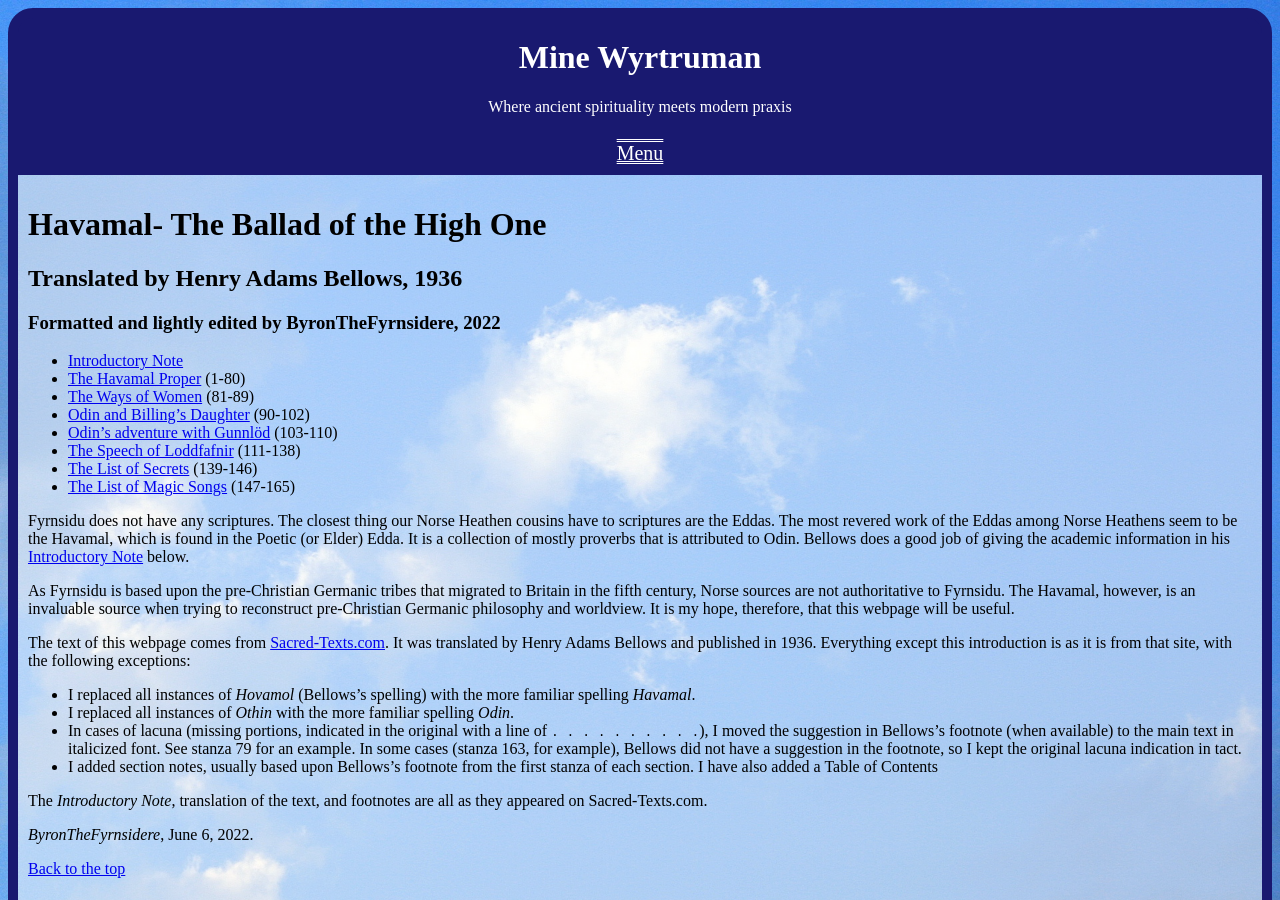
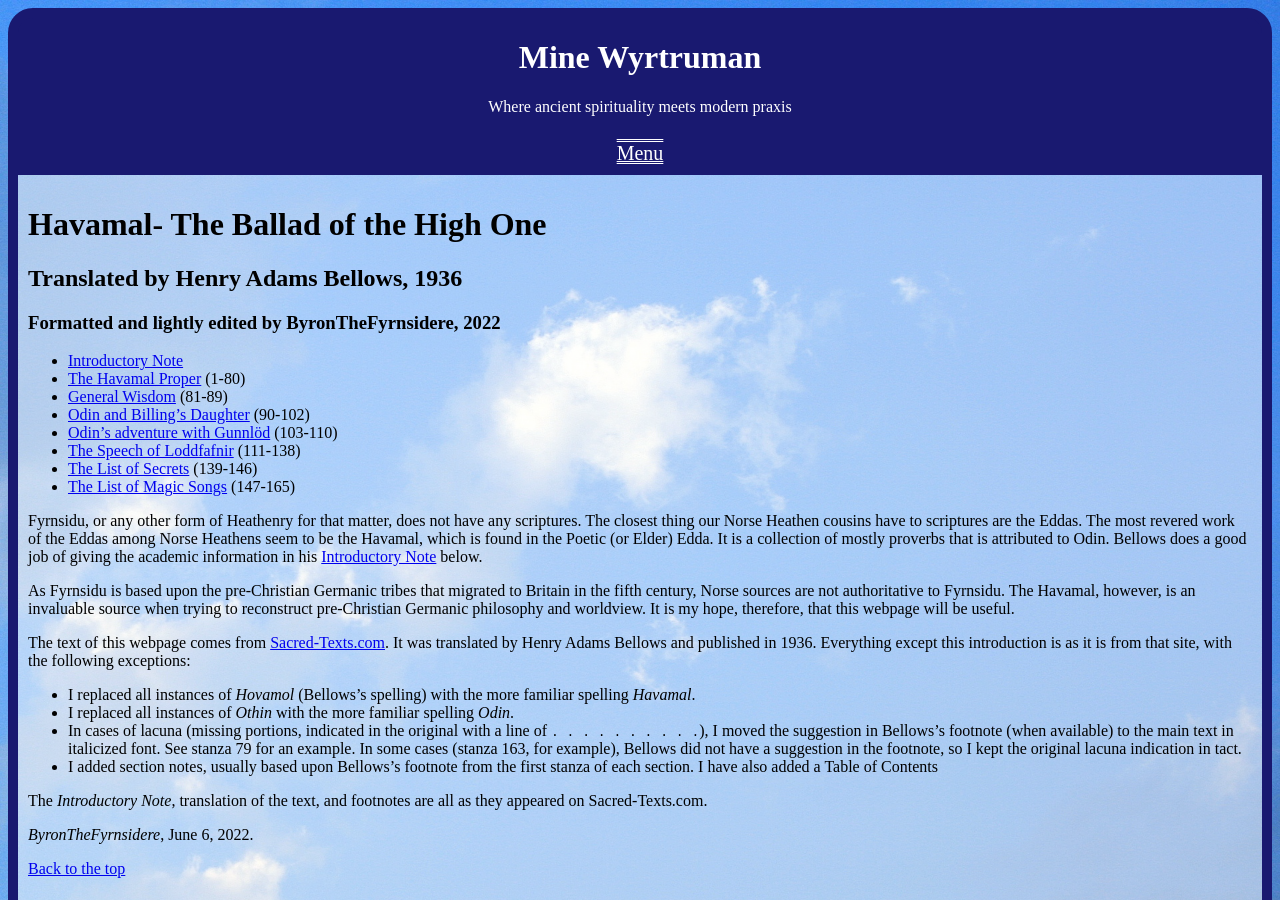
Before and after one commit to byronpendason/byronpendason.github.io, a Jekyll site: the page built from havamal-bellows-st.md, in a window 1280 px wide and 900 px high. Built offline with Jekyll 4.4.1, drawn with Linux system fonts in a browser that asks for light colours; our own code applies the rules of GitHub Pages for plain Markdown files; comment, search, counter and statistics services are not loaded; some of the changed text lies outside the part shown.

Commit message:
Add files via upload

```diff
--- a/havamal-bellows-st.md
+++ b/havamal-bellows-st.md
@@ -13,14 +13,14 @@ permalink: /havamal
 
 - [Introductory Note](#introductory-note)
 - [The Havamal Proper](#the-havamal-proper) (1-80)
-- [The Ways of Women](#the-ways-of-women) (81-89)
+- [General Wisdom](#general-wisdom) (81-89)
 - [Odin and Billing's Daughter](#odin-and-billings-daughter) (90-102)
 - [Odin's adventure with Gunnlöd](#odins-adventure-with-gunnlöd) (103-110)
 - [The Speech of Loddfafnir](#the-speech-of-loddfafnir) (111-138)
 - [The List of Secrets](#the-list-of-secrets) (139-146)
 - [The List of Magic Songs](#the-list-of-magic-songs) (147-165)
 
-Fyrnsidu does not have any scriptures. The closest thing our Norse Heathen cousins have to scriptures are the Eddas. The most revered work of the Eddas among Norse Heathens seem to be the Havamal, which is found in the Poetic (or Elder) Edda. It is a collection of mostly proverbs that is attributed to Odin. Bellows does a good job of giving the academic information in his [Introductory Note](#introductory-note) below.
+Fyrnsidu, or any other form of Heathenry for that matter, does not have any scriptures. The closest thing our Norse Heathen cousins have to scriptures are the Eddas. The most revered work of the Eddas among Norse Heathens seem to be the Havamal, which is found in the Poetic (or Elder) Edda. It is a collection of mostly proverbs that is attributed to Odin. Bellows does a good job of giving the academic information in his [Introductory Note](#introductory-note) below.
 
 As Fyrnsidu is based upon the pre-Christian Germanic tribes that migrated to Britain in the fifth century, Norse sources are not authoritative to Fyrnsidu. The Havamal, however, is an invaluable source when trying to reconstruct pre-Christian Germanic philosophy and worldview. It is my hope, therefore, that this webpage will be useful.
 
@@ -519,7 +519,7 @@ Straight forward he fares in conceit.
 
 [Back to the top](#havamal-the-ballad-of-the-high-one)
 
-## The Ways of Women
+## General Wisdom
 
 **81** Give praise to the day at evening, \| to a woman on her pyre,
 To a weapon which is tried, \| to a maid at wed lock,
```
Also changed, not shown: other parts of havamal-bellows-st.md (+1 -1 lines).
